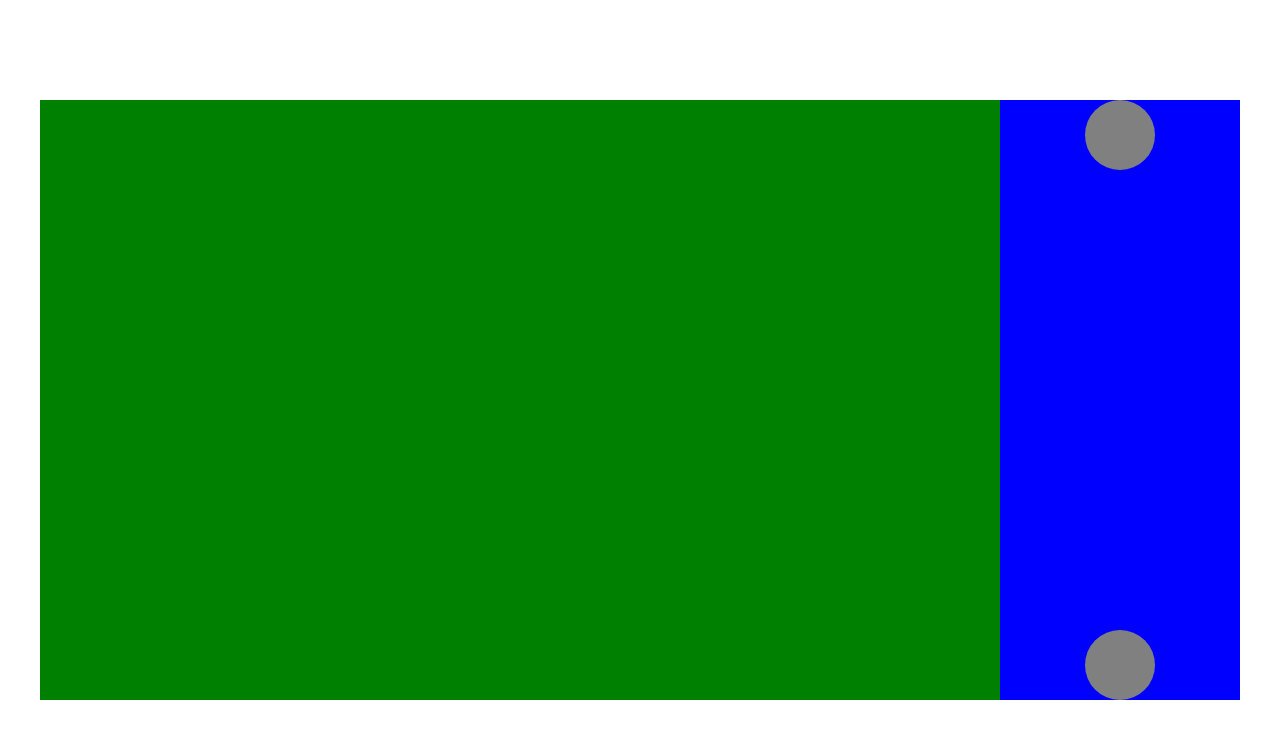
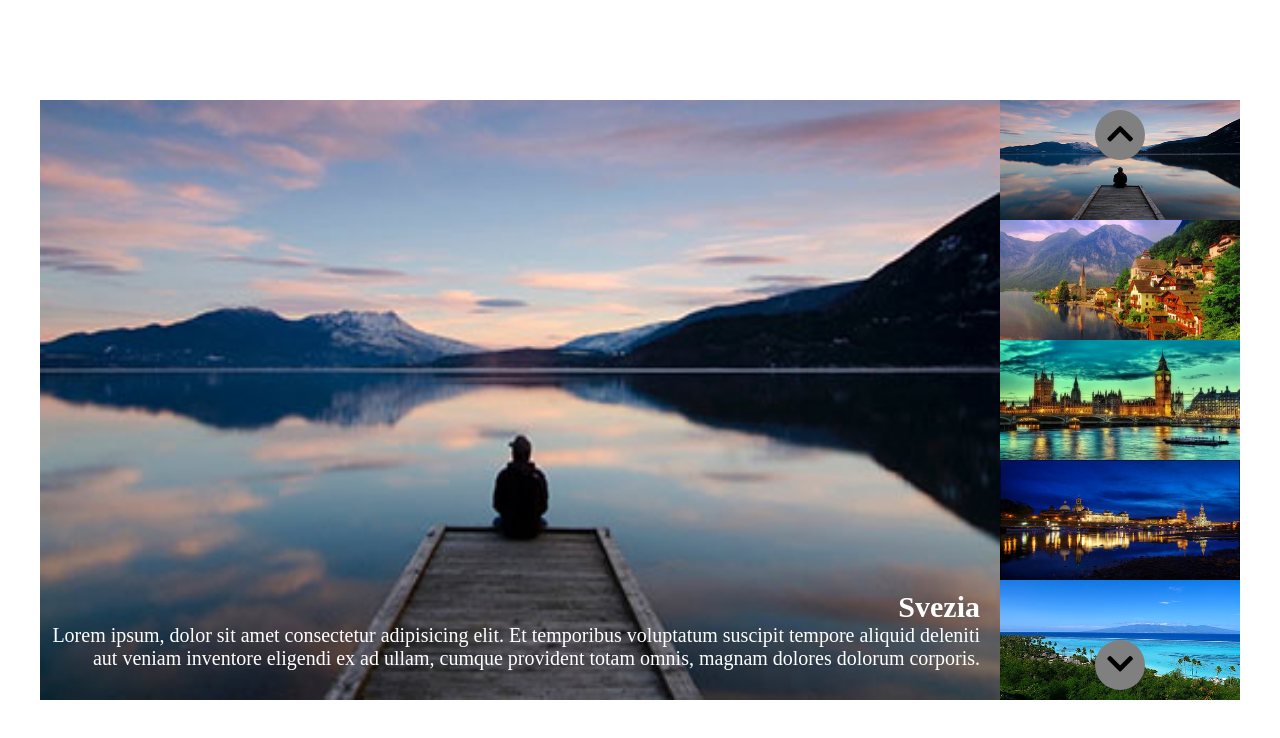
Before and after one commit to Obez99/vue-slider, a plain HTML site: page index.html in a window 1280 px wide. Drawn offline with Linux system fonts and the light colour scheme.

Commit message:
Completes static carousel

```diff
--- a/css/style.css
+++ b/css/style.css
@@ -11,39 +11,68 @@ body{
   align-items: center;
 }
 
-.container{
-  width: 1200px;
-  height: 600px;
-  background-color: red;
-  display: flex;
+.container .left-container{
+  width: 80%;
+  position: relative;
+  opacity: 0;
 }
 
-.container .left-container{
-  width: 80%;
-  background-color: green;
+.left-container.active{
+  opacity: 100%;
 }
 
 .container .right-container{
   width: 20%;
-  background-color: blue;
   position: relative;
+
+  display: flex;
+  flex-direction: column;
+}
+
+.right-container .small-image{
+  width: 100%;
+  height: calc(100%/5);
 }
 
 .container .arrow{
   position: absolute;
-  width: 70px;
-  height: 70px;
+  width: 50px;
+  height: 50px;
   background-color: gray;
   border:0;
   border-radius: 50%;
   right:50%;
   transform: translateX(50%);
+  cursor: pointer;
+  font-size: 30px;
 }
 
 .container .arrow.up{
-  top:0;
+  top:10px;
 }
 
 .container .arrow.down{
-  bottom:0;
+  bottom:10px;
 }
+
+.container{
+  width: 1200px;
+  height: 600px;
+  display: flex;
+}
+
+.jumbo-image{
+  width: 100%;
+  height: 100%;
+  position: absolute;
+
+}
+
+.jumbo-text{
+  color: white;
+  font-size: 20px;
+  text-align: right;
+  position: absolute;
+  bottom:30px;
+  right:20px;
+}
--- a/index.html
+++ b/index.html
@@ -7,20 +7,33 @@
   <meta name="viewport" content="width=device-width, initial-scale=1.0">
   <title>Vue Slider</title>
 
+  <link rel="stylesheet" href="https://cdnjs.cloudflare.com/ajax/libs/font-awesome/5.15.3/css/all.min.css">
+
   <link rel="stylesheet" href="css/style.css">
 </head>
 
 <body>
   <div class="container">
-    <div class="left-container">
-
+    <div class="left-container active">
+      <img class="jumbo-image" src="img/01.jpg" alt="image1">
+      <div class="jumbo-text">
+        <h2>Svezia</h2>
+        <p>Lorem ipsum, dolor sit amet consectetur adipisicing elit. Et temporibus voluptatum suscipit tempore aliquid
+          deleniti aut veniam inventore eligendi ex ad ullam, cumque provident totam omnis, magnam dolores dolorum
+          corporis.</p>
+      </div>
     </div>
 
     <div class="right-container">
 
+      <img src="img/01.jpg" alt="" class="small-image">
+      <img src="img/02.jpg" alt="" class="small-image">
+      <img src="img/03.jpg" alt="" class="small-image">
+      <img src="img/04.jpg" alt="" class="small-image">
+      <img src="img/05.jpg" alt="" class="small-image">
 
-      <button class="arrow up"></button>
-      <button class="arrow down"></button>
+      <button class="arrow up"><i class="fas fa-chevron-up"></i></button>
+      <button class="arrow down"><i class="fas fa-chevron-down"></i></button>
     </div>
 
   </div>
```
